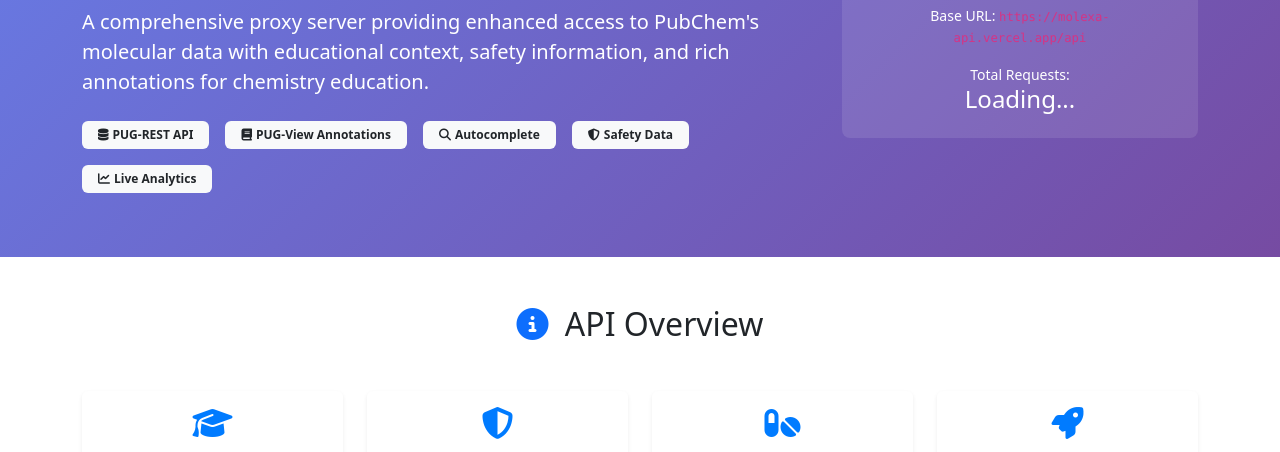
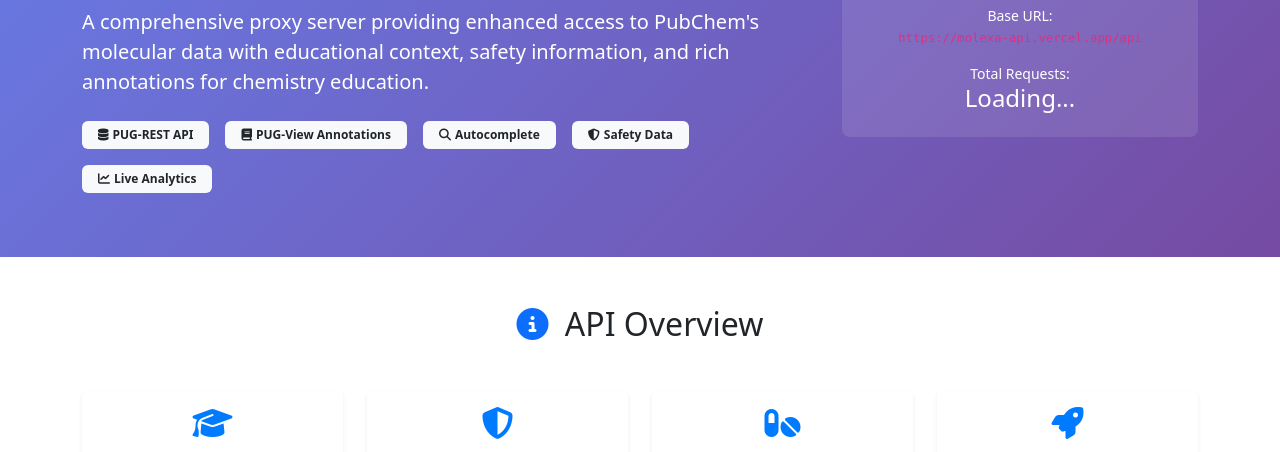
Before and after one commit to bazarkua/molexa-api, a website: page public/index.html in a window 1280 px wide. Shown: the part 328-780 px from the top of the page. Drawn offline with nearby package versions, Linux system fonts and the light colour scheme.

Commit message:
chore: newline for url

```diff
--- a/public/index.html
+++ b/public/index.html
@@ -335,7 +335,7 @@
                                 <span class="badge bg-success fs-6 px-3 py-2">Online</span>
                             </div>
                         </div>
-                        <small class="d-block mt-2">Base URL: <code>https://molexa-api.vercel.app/api</code></small>
+                        <small class="d-block mt-2">Base URL: <br/> <code>https://molexa-api.vercel.app/api</code></small>
                         <div class="mt-3">
                             <small class="d-block">Total Requests:</small>
                             <strong class="h4" id="heroTotalRequests">Loading...</strong>
```
Also changed, not shown: 1 other file.
